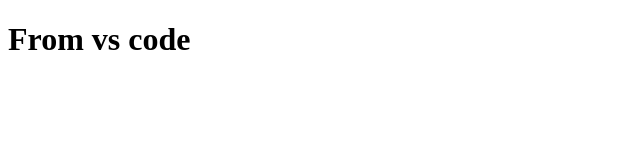
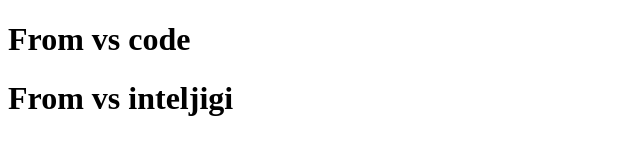
Before and after one commit to dinkloc/dinhlocXrapwng, a plain HTML site: page home.html in a window 1280 px wide. Shown: the whole page, without its empty margins (0-640 px from the left). Drawn offline with Linux system fonts and the light colour scheme.

Commit message:
from vs inteliji

```diff
--- a/home.html
+++ b/home.html
@@ -8,5 +8,7 @@
 </head>
 <body>
     <h1>From vs code</h1>
+    <h1>From vs inteljigi</h1>
+
 </body>
 </html>
```
